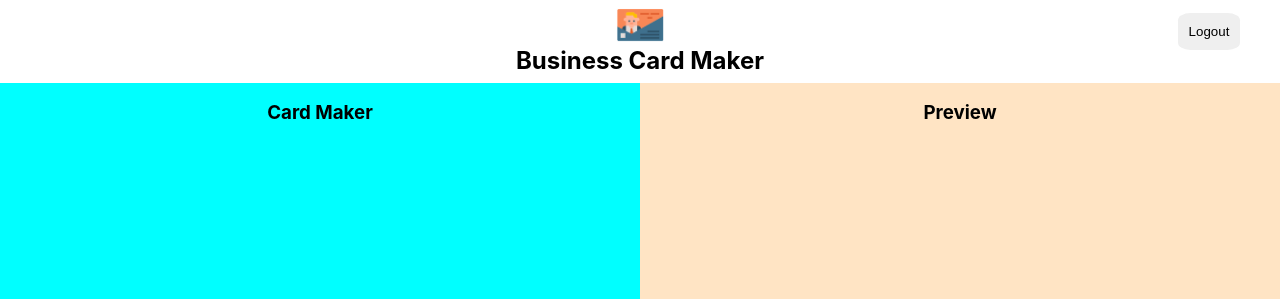
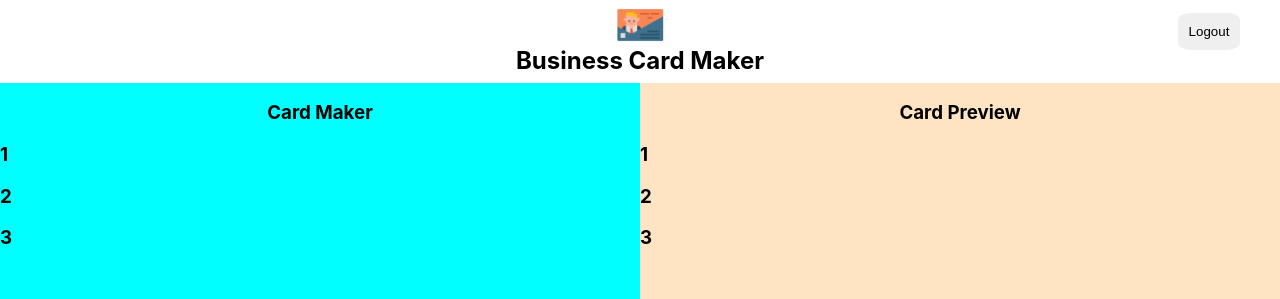
Before and after one commit to AramKim37/CardMaker, a React (Create React App) app: page /maker in a window 1280 px wide. Shown: the top 299 px of the page. Built offline with nearby package versions, Linux system fonts and the light colour scheme; no server answers; sample sign-in values are in the browser's storage.

Commit message:
make array of card maker information

```diff
--- /dev/null
+++ b/src/components/card/card.jsx
@@ -0,0 +1,6 @@
+import React from "react";
+import styles from "./card.module.css";
+
+const Card = ({ card }) => <h1>{card.id}</h1>;
+
+export default Card;
--- /dev/null
+++ b/src/components/card_edit_form/card_edit_form.jsx
@@ -0,0 +1,6 @@
+import React from "react";
+import styles from "./card_edit_form.module.css";
+
+const CardEditForm = ({ card }) => <h1>{card.id}</h1>;
+
+export default CardEditForm;
--- a/src/components/editor/editor.jsx
+++ b/src/components/editor/editor.jsx
@@ -1,9 +1,14 @@
 import React from "react";
 import styles from "./editor.module.css";
+import Card from "../../components/card/card";
+import CardEditForm from "../card_edit_form/card_edit_form";
 
-const Editor = (props) => (
+const Editor = ({ cards }) => (
   <section className={styles.editor}>
     <h1 className={styles.title}>Card Maker</h1>
+    {cards.map((card) => (
+      <CardEditForm card={card} />
+    ))}
   </section>
 );
 
--- a/src/components/maker/maker.jsx
+++ b/src/components/maker/maker.jsx
@@ -1,4 +1,4 @@
-import React, { useEffect } from "react";
+import React, { useEffect, useState } from "react";
 import styles from "./maker.module.css";
 import Footer from "../footer/footer";
 import Header from "../header/header";
@@ -7,6 +7,42 @@ import Editor from "../editor/editor";
 import Preview from "../preview/preview";
 
 const Maker = ({ authService }) => {
+  const [cards, setCards] = useState([
+    {
+      id: "1",
+      name: "aram",
+      company: "aram",
+      theme: "light",
+      title: "Software Engineer",
+      email: "aramkim37@gmail.com",
+      message: "go for it",
+      fileName: "aram",
+      fileURL: "",
+    },
+    {
+      id: "2",
+      name: "aram2",
+      company: "aram2",
+      theme: "light",
+      title: "Software Engineer",
+      email: "aramkim37@gmail.com",
+      message: "go for it",
+      fileName: "aram2",
+      fileURL: "",
+    },
+
+    {
+      id: "3",
+      name: "aram3",
+      company: "aram3",
+      theme: "light",
+      title: "Software Engineer",
+      email: "aramkim37@gmail.com",
+      message: "go for it",
+      fileName: "aram3",
+      fileURL: "",
+    },
+  ]);
   const history = useHistory();
   const onLogout = () => {
     authService.logout();
@@ -24,8 +60,8 @@ const Maker = ({ authService }) => {
     <section className={styles.maker}>
       <Header onLogout={onLogout} />
       <div className={styles.container}>
-        <Editor />
-        <Preview />
+        <Editor cards={cards} />
+        <Preview cards={cards} />
       </div>
       <Footer />
     </section>
--- a/src/components/preview/preview.jsx
+++ b/src/components/preview/preview.jsx
@@ -1,9 +1,13 @@
 import React from "react";
 import styles from "./preview.module.css";
+import Card from "../../components/card/card";
 
-const Preview = (props) => (
+const Preview = ({ cards }) => (
   <section className={styles.preview}>
-    <h1 className={styles.title}>Preview</h1>
+    <h1 className={styles.title}>Card Preview</h1>
+    {cards.map((card) => (
+      <Card card={card} />
+    ))}
   </section>
 );
 
```
Also changed, not shown: src/components/card/card.module.css (added), src/components/card_edit_form/card_edit_form.module.css (added).
